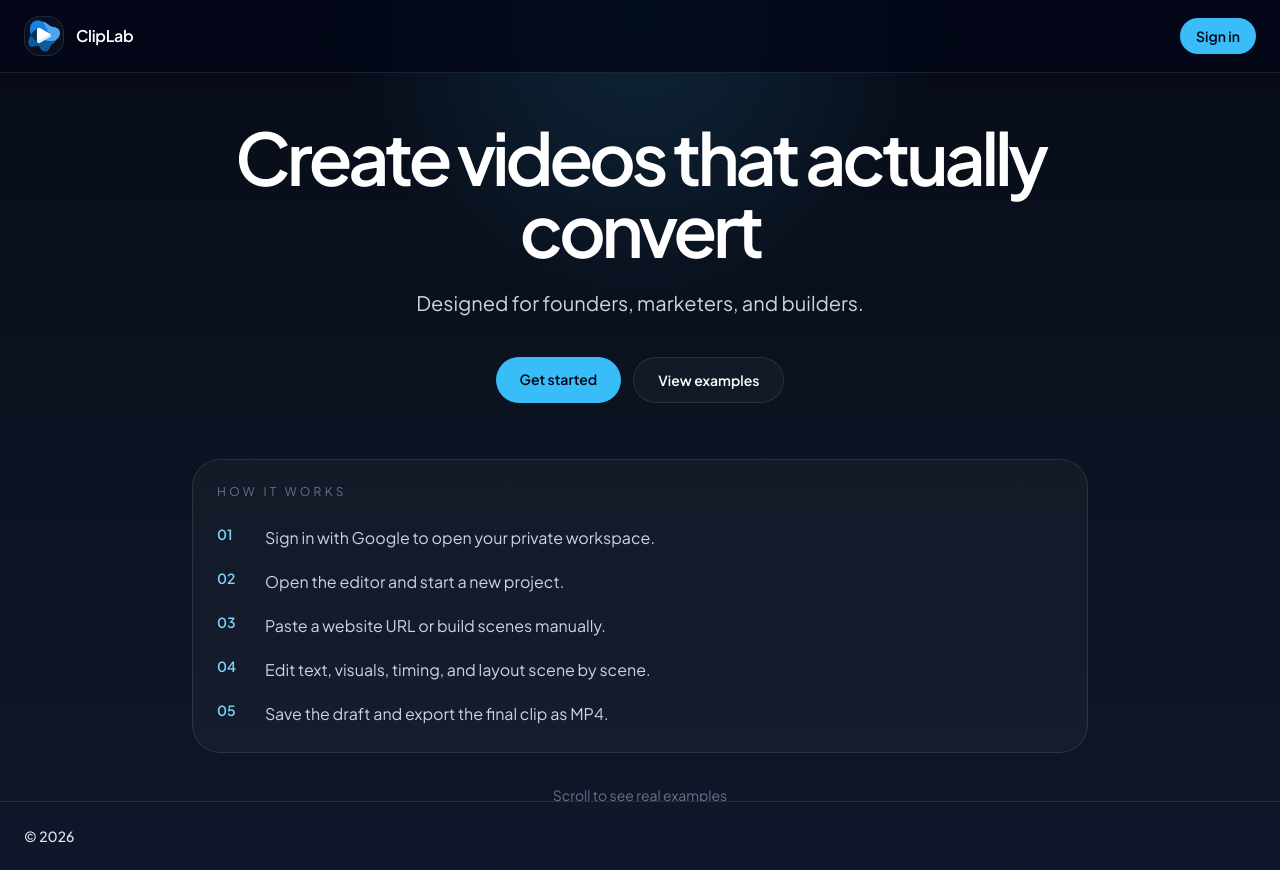
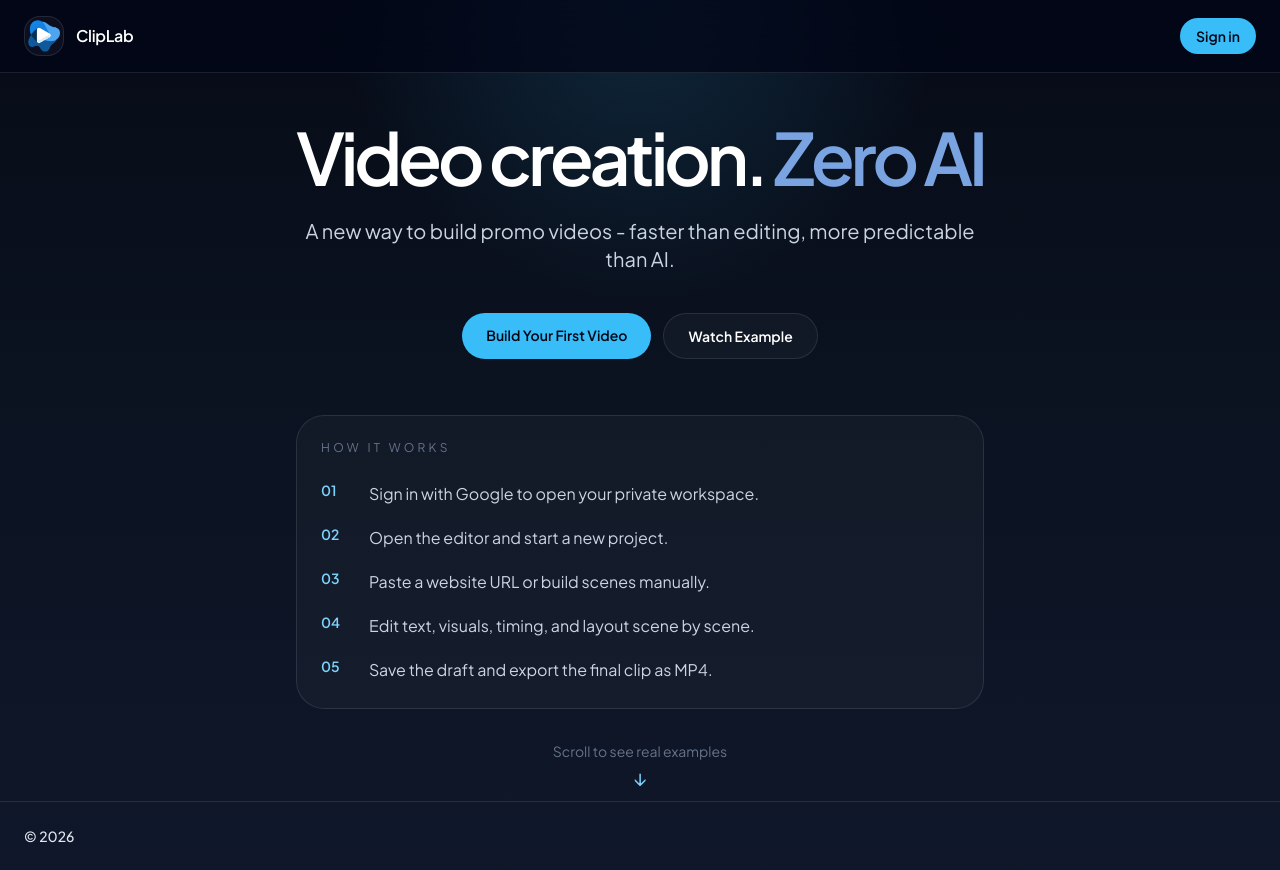
Before and after one commit to Vitalii-Pohorielov/videocreatorapp, a Next.js app: page / in a window 1280 px wide. Built offline with nearby package versions, Linux system fonts and the light colour scheme; no server answers.

Commit message:
Refine landing page messaging and hero accent

```diff
--- a/app/globals.css
+++ b/app/globals.css
@@ -139,3 +139,21 @@ input[type="search"]::-webkit-search-decoration {
     opacity: 0.4;
   }
 }
+
+@keyframes heroAccent {
+  0% {
+    color: #38bdf8;
+  }
+  25% {
+    color: #a78bfa;
+  }
+  50% {
+    color: #34d399;
+  }
+  75% {
+    color: #f472b6;
+  }
+  100% {
+    color: #38bdf8;
+  }
+}
--- a/components/LandingScreen.tsx
+++ b/components/LandingScreen.tsx
@@ -95,10 +95,10 @@ export function LandingScreen() {
         <div className="mx-auto flex min-h-[calc(100vh-72px)] w-full max-w-5xl flex-col items-center justify-center py-12 text-center">
           <div className="max-w-4xl">
             <h1 className="text-5xl font-semibold leading-[0.92] tracking-[-0.06em] text-white sm:text-6xl xl:text-7xl">
-              Create videos that actually convert
+              Video creation. <span className="animate-[heroAccent_6s_linear_infinite]">Zero AI</span>
             </h1>
             <p className="mx-auto mt-6 max-w-2xl text-lg leading-8 text-slate-300 sm:text-xl">
-              Designed for founders, marketers, and builders.
+              A new way to build promo videos - faster than editing, more predictable than AI.
             </p>
 
             <div className="mt-10 flex flex-wrap justify-center gap-3">
@@ -106,13 +106,13 @@ export function LandingScreen() {
                 href="/editor"
                 className="rounded-full bg-sky-400 px-6 py-3 text-sm font-semibold text-slate-950 transition hover:bg-sky-300"
               >
-                Get started
+                Build Your First Video
               </Link>
               <a
                 href="#real-examples"
                 className="rounded-full border border-white/10 bg-white/[0.03] px-6 py-3 text-sm font-semibold text-white transition hover:bg-white/[0.06]"
               >
-                View examples
+                Watch Example
               </a>
             </div>
 
@@ -211,20 +211,24 @@ export function LandingScreen() {
           <div className="flex flex-1 items-center justify-center">
             <div className="w-full rounded-[32px] border border-white/10 bg-white/[0.03] px-6 py-10 sm:px-10 sm:py-12">
               <p className="text-xs uppercase tracking-[0.28em] text-slate-500">Get started</p>
-              <h3 className="mt-3 text-3xl font-semibold tracking-[-0.04em] text-white sm:text-4xl">Create videos that actually convert</h3>
-              <p className="mx-auto mt-4 max-w-2xl text-sm leading-7 text-slate-400 sm:text-base">Designed for founders, marketers, and builders.</p>
+              <h3 className="mt-3 text-3xl font-semibold tracking-[-0.04em] text-white sm:text-4xl">
+                Video creation. <span className="animate-[heroAccent_6s_linear_infinite]">Zero AI</span>
+              </h3>
+              <p className="mx-auto mt-4 max-w-2xl text-sm leading-7 text-slate-400 sm:text-base">
+                A new way to build promo videos - faster than editing, more predictable than AI.
+              </p>
               <div className="mt-8 flex flex-wrap justify-center gap-3">
                 <Link
                   href="/editor"
                   className="rounded-full bg-sky-400 px-6 py-3 text-sm font-semibold text-slate-950 transition hover:bg-sky-300"
                 >
-                  Get started
+                  Build Your First Video
                 </Link>
                 <a
                   href="#real-examples"
                   className="rounded-full border border-white/10 bg-white/[0.03] px-6 py-3 text-sm font-semibold text-white transition hover:bg-white/[0.06]"
                 >
-                  View examples
+                  Watch Example
                 </a>
               </div>
             </div>
```
